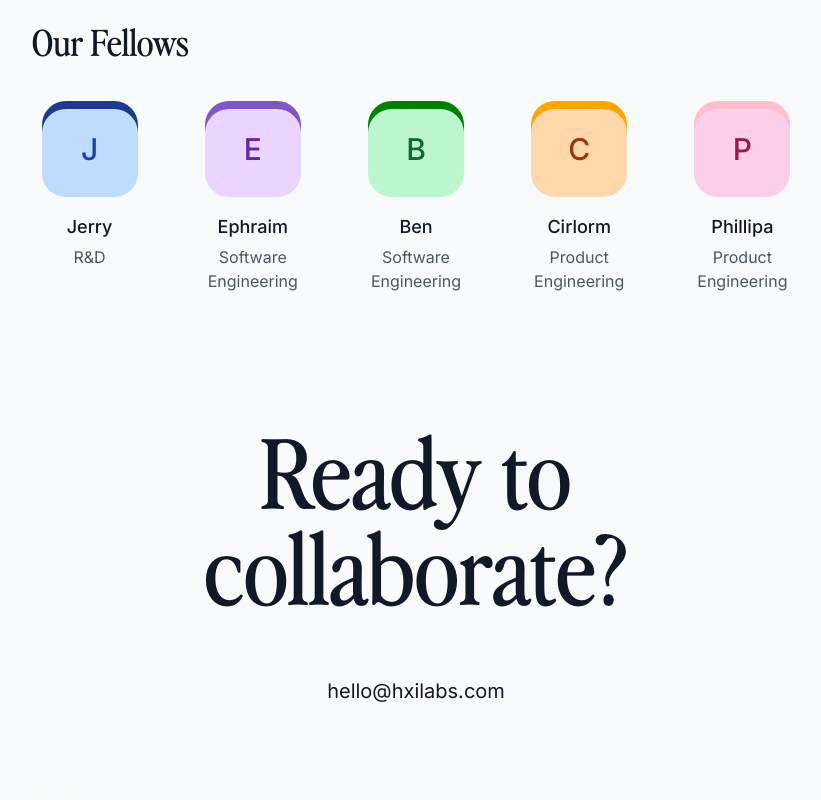
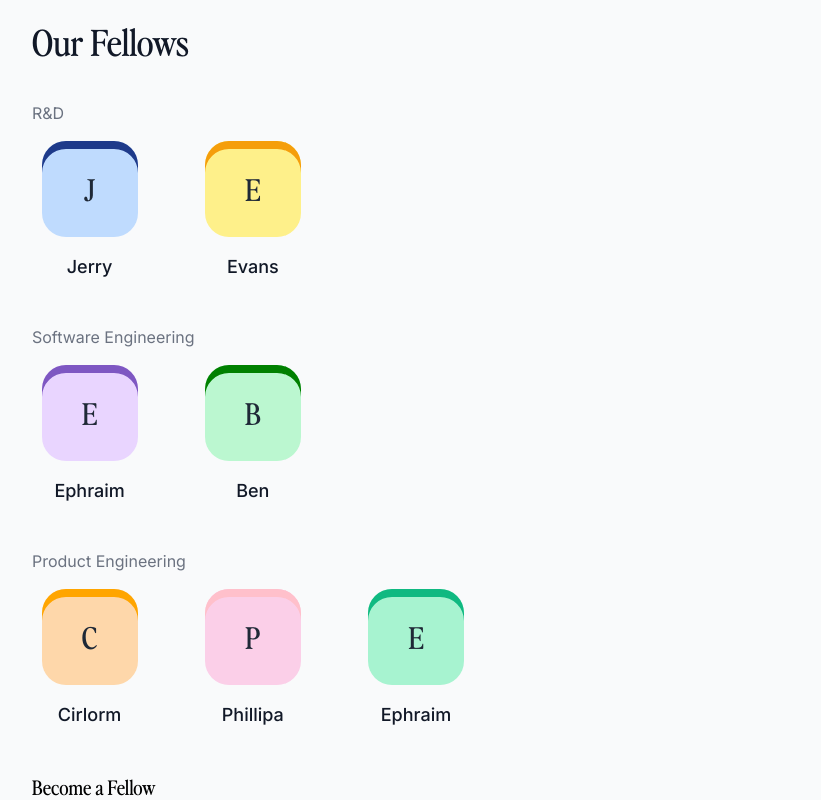
Before and after one commit to HXI-Labs/hxi-landing, a Next.js app: page / in a window 1280 px wide. Shown: the part 3100-3900 px from the top of the page, without its empty margins (224-1045 px from the left). Built offline with nearby package versions, Linux system fonts and the light colour scheme.

Commit message:
mod: added new fellows

```diff
--- a/src/app/page.tsx
+++ b/src/app/page.tsx
@@ -59,6 +59,65 @@ const projects = [
     description: "Upload your lecture slides and get detailed study notes, interactive quizzes, and an AI that explains it all instantly.",
     href: "https://sn.deadal.us",
   },
+];
+
+const fellows = [
+  {
+    name: "Jerry",
+    role: "R&D",
+    github: "https://github.com/buabaj",
+    initial: "J",
+    bgColor: "bg-blue-200",
+    shadowColor: "#1e3a8a",
+  },
+  {
+    name: "Evans",
+    role: "R&D",
+    github: "https://github.com/",
+    initial: "E",
+    bgColor: "bg-yellow-200",
+    shadowColor: "#f59e0b",
+  },
+  {
+    name: "Ephraim",
+    role: "Software Engineering",
+    github: "https://github.com/greatnessmensah",
+    initial: "E",
+    bgColor: "bg-purple-200",
+    shadowColor: "#7e57c2",
+  },
+  {
+    name: "Ben",
+    role: "Software Engineering",
+    github: "https://github.com/benacq",
+    initial: "B",
+    bgColor: "bg-green-200",
+    shadowColor: "#008000",
+  },
+  {
+    name: "Cirlorm",
+    role: "Product Engineering",
+    github: "https://github.com/champ3oy",
+    initial: "C",
+    bgColor: "bg-orange-200",
+    shadowColor: "#ffa500",
+  },
+  {
+    name: "Phillipa",
+    role: "Product Engineering",
+    github: "https://github.com/abena07",
+    initial: "P",
+    bgColor: "bg-pink-200",
+    shadowColor: "#ffc0cb",
+  },
+  {
+    name: "Ephraim",
+    role: "Product Engineering",
+    github: "https://github.com/ephraimduncan",
+    initial: "E",
+    bgColor: "bg-emerald-200",
+    shadowColor: "#10b981",
+  }
 ];
 
 export default function Home() {
@@ -241,42 +300,78 @@ export default function Home() {
             <div className="flex items-start justify-start mb-10">
               <h2 className="text-3xl sm:text-3xl md:text-4xl lg:text-4xl font-nineties text-gray-900">Our Fellows</h2>
             </div>
-            <div className="flex justify-center">
+            <div className="flex flex-col justify-center">
+            <h3 className="text- text-gray-500 mb-4 col-span-full text-left">R&D</h3>
               <div className="grid grid-cols-2 sm:grid-cols-3 md:grid-cols-5 gap-6 sm:gap-8 md:gap-12">
-                <a href="https://github.com/buabaj" target="_blank" rel="noopener noreferrer" className="group text-center hover:-translate-y-2 transition-all duration-300 cursor-pointer">
-                  <div className="w-20 h-20 md:w-24 md:h-24 bg-blue-200 rounded-3xl flex items-center justify-center mb-4 mx-auto group-hover:shadow-lg group-hover:scale-110 transition-all duration-300" style={{ boxShadow: 'inset 0 8px 0 0 #1e3a8a' }}>
-                    <span className="text-2xl md:text-3xl font-medium text-blue-800">J</span>
+                {fellows.filter(fellow => fellow.role === "R&D").map((fellow, index) => (
+                  <a
+                    key={index}
+                    href={fellow.github}
+                    target="_blank"
+                    rel="noopener noreferrer"
+                    className="group text-center hover:-translate-y-2 transition-all duration-300 cursor-pointer"
+                  >
+                    <div className={`${fellow.bgColor} w-20 h-20 md:w-24 md:h-24 rounded-3xl flex items-center justify-center mb-4 mx-auto group-hover:shadow-lg group-hover:scale-110 transition-all duration-300`} style={{ boxShadow: `inset 0 8px 0 0 ${fellow.shadowColor}` }}>
+                      <span className="text-2xl md:text-3xl font-nineties text-gray-800">{fellow.initial}</span>
                     </div>
-                  <h3 className="text-base md:text-lg font-medium text-gray-900 group-hover:text-blue-600 transition-colors mb-1">Jerry</h3>
-                  <p className="text-sm md:text-base text-gray-600 group-hover:text-gray-700 transition-colors">R&D</p>
+                    <h3 className="text-base md:text-lg font-medium text-gray-900 group-hover:text-gray-900 transition-colors mb-1">{fellow.name}</h3>
+                    {/* <p className="text-sm md:text-base text-gray-600 group-hover:text-gray-700 transition-colors">{fellow.role}</p> */}
                   </a>
-                <a href="https://github.com/greatnessmensah" target="_blank" rel="noopener noreferrer" className="group text-center hover:-translate-y-2 transition-all duration-300 cursor-pointer">
-                  <div className="w-20 h-20 md:w-24 md:h-24 bg-purple-200 rounded-3xl flex items-center justify-center mb-4 mx-auto group-hover:shadow-lg group-hover:scale-110 transition-all duration-300" style={{ boxShadow: 'inset 0 8px 0 0 #7e57c2' }}>
-                    <span className="text-2xl md:text-3xl font-medium text-purple-800">E</span>
+                ))}
               </div>
-                  <h3 className="text-base md:text-lg font-medium text-gray-900 group-hover:text-purple-600 transition-colors mb-1">Ephraim</h3>
-                  <p className="text-sm md:text-base text-gray-600 group-hover:text-gray-700 transition-colors">Software Engineering</p>
+            </div>
+
+            <div className="flex flex-col justify-center mt-10">
+
+            <h3 className="text- text-gray-500 mb-4 col-span-full text-left">Software Engineering</h3>
+              <div className="grid grid-cols-2 sm:grid-cols-3 md:grid-cols-5 gap-6 sm:gap-8 md:gap-12">
+                {fellows.filter(fellow => fellow.role === "Software Engineering").map((fellow, index) => (
+                  <a
+                    key={index}
+                    href={fellow.github}
+                    target="_blank"
+                    rel="noopener noreferrer"
+                    className="group text-center hover:-translate-y-2 transition-all duration-300 cursor-pointer"
+                  >
+                    <div className={`${fellow.bgColor} w-20 h-20 md:w-24 md:h-24 rounded-3xl flex items-center justify-center mb-4 mx-auto group-hover:shadow-lg group-hover:scale-110 transition-all duration-300`} style={{ boxShadow: `inset 0 8px 0 0 ${fellow.shadowColor}` }}>
+                      <span className="text-2xl md:text-3xl font-nineties text-gray-800">{fellow.initial}</span>
+                    </div>
+                    <h3 className="text-base md:text-lg font-medium text-gray-900 group-hover:text-gray-900 transition-colors mb-1">{fellow.name}</h3>
+                    {/* <p className="text-sm md:text-base text-gray-600 group-hover:text-gray-700 transition-colors">{fellow.role}</p> */}
                   </a>
-                <a href="https://github.com/benacq" target="_blank" rel="noopener noreferrer" className="group text-center hover:-translate-y-2 transition-all duration-300 cursor-pointer">
-                  <div className="w-20 h-20 md:w-24 md:h-24 bg-green-200 rounded-3xl flex items-center justify-center mb-4 mx-auto group-hover:shadow-lg group-hover:scale-110 transition-all duration-300" style={{ boxShadow: 'inset 0 8px 0 0 #008000' }}>
-                    <span className="text-2xl md:text-3xl font-medium text-green-800">B</span>
+                ))}
               </div>
-                  <h3 className="text-base md:text-lg font-medium text-gray-900 group-hover:text-green-600 transition-colors mb-1">Ben</h3>
-                  <p className="text-sm md:text-base text-gray-600 group-hover:text-gray-700 transition-colors leading-tight">Software Engineering</p>
+            </div>
+
+            <div className="flex flex-col justify-center mt-10">
+            <h3 className="text- text-gray-500 mb-4 col-span-full text-left">Product Engineering</h3>
+              <div className="grid grid-cols-2 sm:grid-cols-3 md:grid-cols-5 gap-6 sm:gap-8 md:gap-12">
+                {fellows.filter(fellow => fellow.role === "Product Engineering").map((fellow, index) => (
+                  <a
+                    key={index}
+                    href={fellow.github}
+                    target="_blank"
+                    rel="noopener noreferrer"
+                    className="group text-center hover:-translate-y-2 transition-all duration-300 cursor-pointer"
+                  >
+                    <div className={`${fellow.bgColor} w-20 h-20 md:w-24 md:h-24 rounded-3xl flex items-center justify-center mb-4 mx-auto group-hover:shadow-lg group-hover:scale-110 transition-all duration-300`} style={{ boxShadow: `inset 0 8px 0 0 ${fellow.shadowColor}` }}>
+                      <span className="text-2xl md:text-3xl font-nineties text-gray-800">{fellow.initial}</span>
+                    </div>
+                    <h3 className="text-base md:text-lg font-medium text-gray-900 group-hover:text-gray-900 transition-colors mb-1">{fellow.name}</h3>
+                    {/* <p className="text-sm md:text-base text-gray-600 group-hover:text-gray-700 transition-colors">{fellow.role}</p> */}
                   </a>
-                <a href="https://github.com/champ3oy" target="_blank" rel="noopener noreferrer" className="group text-center hover:-translate-y-2 transition-all duration-300 cursor-pointer">
-                  <div className="w-20 h-20 md:w-24 md:h-24 bg-orange-200 rounded-3xl flex items-center justify-center mb-4 mx-auto group-hover:shadow-lg group-hover:scale-110 transition-all duration-300" style={{ boxShadow: 'inset 0 8px 0 0 #ffa500' }}>
-                    <span className="text-2xl md:text-3xl font-medium text-orange-800">C</span>
+                ))}
               </div>
-                  <h3 className="text-base md:text-lg font-medium text-gray-900 group-hover:text-orange-600 transition-colors mb-1">Cirlorm</h3>
-                  <p className="text-sm md:text-base text-gray-600 group-hover:text-gray-700 transition-colors">Product Engineering</p>
-                </a>
-                <a href="https://github.com/abena07" target="_blank" rel="noopener noreferrer" className="group text-center hover:-translate-y-2 transition-all duration-300 cursor-pointer">
-                  <div className="w-20 h-20 md:w-24 md:h-24 bg-pink-200 rounded-3xl flex items-center justify-center mb-4 mx-auto group-hover:shadow-lg group-hover:scale-110 transition-all duration-300" style={{ boxShadow: 'inset 0 8px 0 0 #ffc0cb' }}>
-                    <span className="text-2xl md:text-3xl font-medium text-pink-800">P</span>
             </div>
-                  <h3 className="text-base md:text-lg font-medium text-gray-900 group-hover:text-pink-600 transition-colors mb-1">Phillipa</h3>
-                  <p className="text-sm md:text-base text-gray-600 group-hover:text-gray-700 transition-colors">Product Engineering</p>
+
+            <div className='flex flex-col justify-center mt-10'>
+              <h3 className='text-xl text-black mb-4 col-span-full text-left font-nineties'>Become a Fellow</h3>
+              <div className='flex flex-col justify-center'>
+                <p className='text-gray-900 hover:text-gray-900 transition-colors'>
+                  We're always looking for talented individuals to join our team. If you're interested in working with us, please send us an email.
+                </p>
+                <a href='https://hxilabs.fillout.com/fellowship' className='w-fit mt-5 bg-black text-white px-4 py-2 rounded-lg text-base font-nineties'>
+                  Apply Now
                 </a>
               </div>
             </div>
```
Lines whose indentation alone changed are shown as unchanged.
